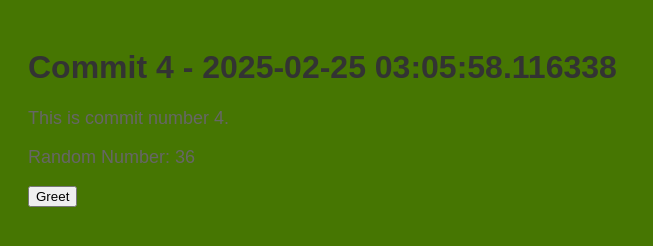
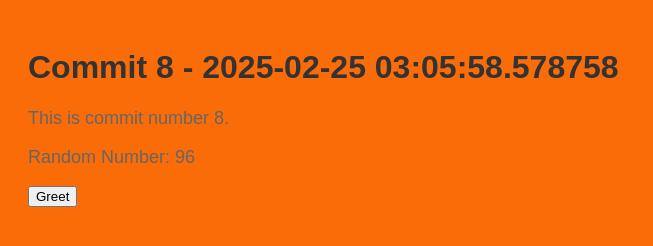
Before and after one commit to legbald0d/myrep-repo-20250225030554, a plain HTML site: page index.html in a window 1280 px wide. Shown: the whole page, without its empty margins (0-653 px from the left). Drawn offline with Linux system fonts and the light colour scheme.

Commit message:
📝 Commit 8 with HTML, CSS, and JS

```diff
--- a/index.html
+++ b/index.html
@@ -2,13 +2,13 @@
     <!DOCTYPE html>
     <html>
     <head>
-        <title>Commit 4 - 2025-02-25 03:05:58.116338</title>
+        <title>Commit 8 - 2025-02-25 03:05:58.578758</title>
         <link rel="stylesheet" href="style.css">
     </head>
     <body>
-        <h1>Commit 4 - 2025-02-25 03:05:58.116338</h1>
-        <p>This is commit number 4.</p>
-        <p>Random Number: 36</p>
+        <h1>Commit 8 - 2025-02-25 03:05:58.578758</h1>
+        <p>This is commit number 8.</p>
+        <p>Random Number: 96</p>
         <button onclick="greet()">Greet</button>
         <script src="script.js"></script>
     </body>
--- a/script.js
+++ b/script.js
@@ -2,4 +2,4 @@
     function greet() {
         alert('Hello from commit ' + commitNumber + '!');
     }
-    var commitNumber = 4;
+    var commitNumber = 8;
--- a/style.css
+++ b/style.css
@@ -1,7 +1,7 @@
 
     body {
         font-family: Arial, sans-serif;
-        background-color: #467602;
+        background-color: #fa6c08;
         padding: 20px;
     }
     h1 {
```
